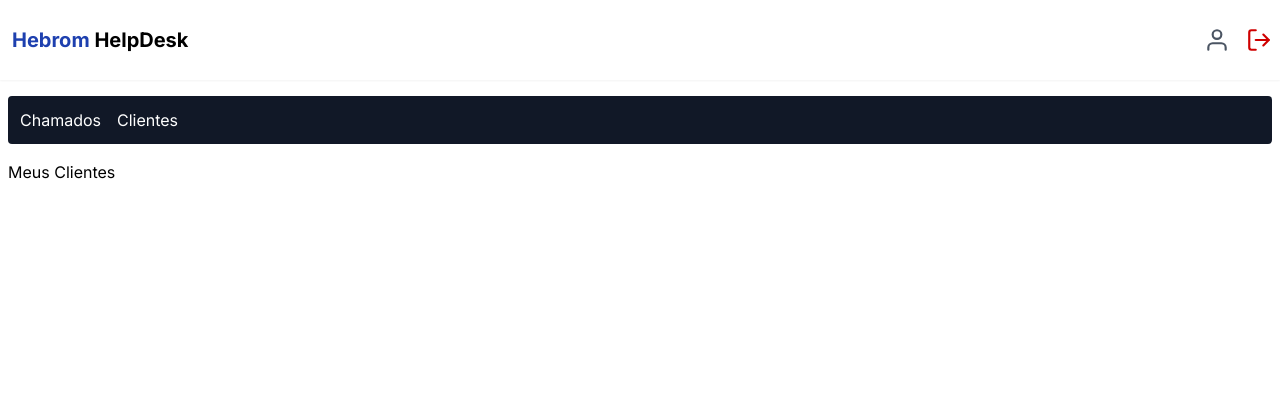
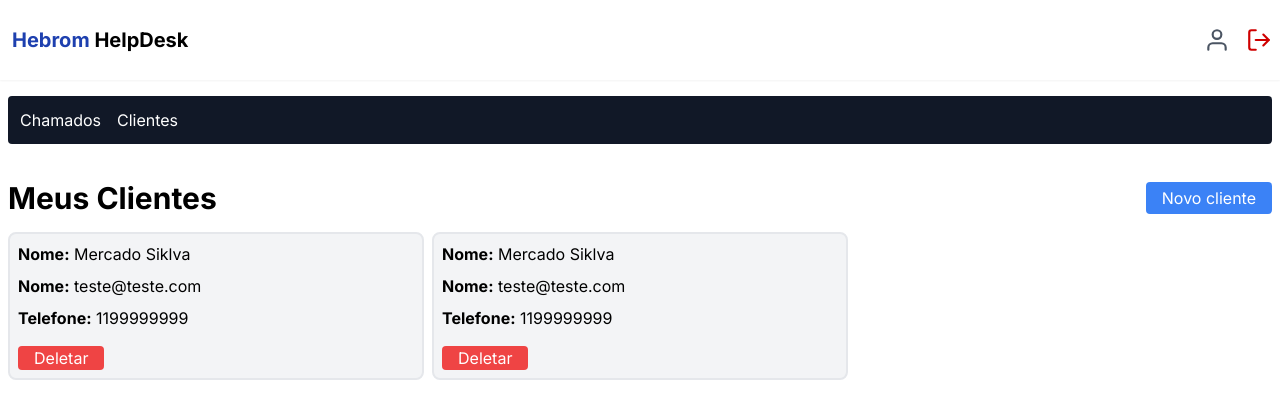
Before and after one commit to vitormarinheiro1/VitorHelpDesk, a Next.js app: page /dashboard/customer in a window 1280 px wide. Shown: the top 418 px of the page. Built offline with nearby package versions, Linux system fonts and the light colour scheme; no server answers; sample sign-in values are in the browser's storage.

Commit message:
feat: pagina cliente

```diff
--- /dev/null
+++ b/src/app/dashboard/customer/components/card/index.tsx
@@ -0,0 +1,14 @@
+export function CardCustomer() {
+    return (
+        <article className="flex flex-col bg-gray-100 border-2 p-2 rounded-lg gap-2 hover:scale-105 duration-300">
+            <h2 className="">
+                <span className="font-bold">Nome:</span> Mercado Siklva
+            </h2>
+            <p><span className="font-bold">Nome:</span> teste@teste.com</p>
+            <p><span className="font-bold">Telefone:</span> 1199999999</p>
+            <button className="bg-red-500 px-4 rounded text-white mt-2 self-start">
+                Deletar
+            </button>
+        </article>
+    )
+}
--- /dev/null
+++ b/src/app/dashboard/customer/new/page.tsx
@@ -0,0 +1,9 @@
+import { Container } from "@/components/container";
+
+export default function NewCustomer() {
+    return (
+        <Container>
+            <h1>Página cadastro de cliente!</h1>
+        </Container>
+    )
+}
--- a/src/app/dashboard/customer/page.tsx
+++ b/src/app/dashboard/customer/page.tsx
@@ -1,7 +1,9 @@
 import { authOptions } from "@/app/lib/auth";
 import { Container } from "@/components/container";
 import { getServerSession } from "next-auth";
+import Link from "next/link";
 import { redirect } from "next/navigation";
+import { CardCustomer } from "./components/card";
 
 export default async function Customer() {
     const session = await getServerSession(authOptions)
@@ -11,10 +13,18 @@
     }
     return (
         <Container>
-            <main>
-                <div>
-                    <h1>Meus Clientes</h1>
+            <main className="mt-9 mb-2">
+                <div className="flex items-center justify-between">
+                    <h1 className="text-3xl font-bold">Meus Clientes</h1>
+                    <Link href="/dashboard/customer/new" className="bg-blue-500 text-white px-4 py-1 rounded">
+                        Novo cliente
+                    </Link>
                 </div>
+
+                <section className="grid grid-cols-1 sm:grid-cols-2 lg:grid-cols-3 gap-2 mt-4">
+                    <CardCustomer />
+                    <CardCustomer />
+                </section>
             </main>
         </Container>
     )
```
Also changed, not shown: 1 other file (tests, documents, lock files or other folders).
